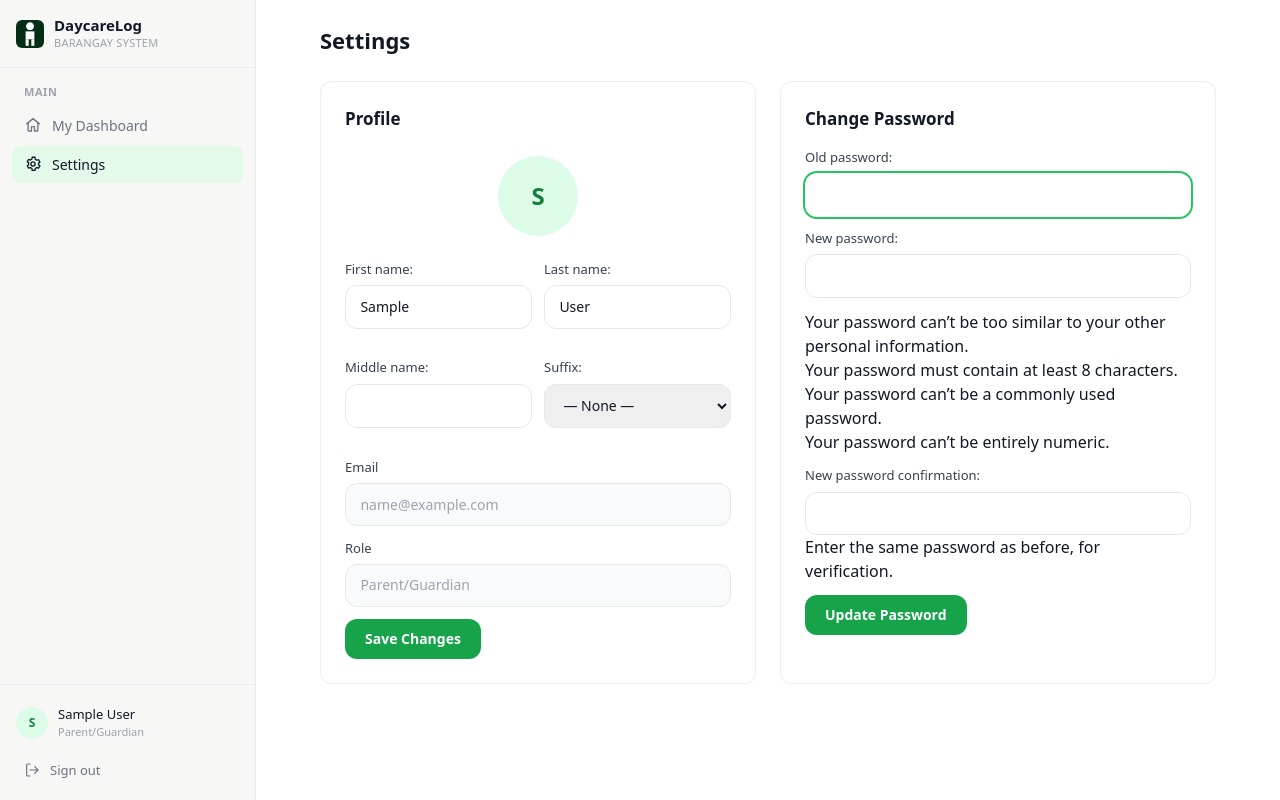
After one commit to earl1605/daycarelog-python, a Django app: page /dashboard/settings/ in a window 1280 px wide. The commit adds this page. Run offline with Django 5.2, Linux system fonts and the light colour scheme; the visitor is signed in with stand-in values (Sample User, id 1); some libraries are stand-ins or nearby versions.

Commit message:
Add Reports and Settings pages, and round out the sidebar to match React
Reports: monthly attendance summary (active children, school days,
present/absent counts, attendance rate) with CSV export - available to
staff/admin. Settings: edit name fields and change password, available
to any authenticated user (parent or staff), matching Register's name
capitalization.

Sidebar now has a "Management" group (Reports, Settings) and the admin
section is relabeled "Users" to match the React app's nav structure.
Skipped nutritional-status classification and profile photo upload from
the React versions - neither has a backing data model in this app.

```diff
--- a/accounts/forms.py
+++ b/accounts/forms.py
@@ -94,3 +94,16 @@ class StaffAccountForm(forms.Form):
 
 class DaycareLoginForm(AuthenticationForm):
     username = forms.EmailField(label="Email")
+
+
+class ProfileForm(forms.ModelForm):
+    """Used from the Settings page for a user to edit their own name fields."""
+
+    class Meta:
+        model = User
+        fields = ["first_name", "last_name", "middle_name", "suffix"]
+        widgets = {
+            "first_name": forms.TextInput(attrs={"class": "capitalize-name", "autocomplete": "given-name"}),
+            "last_name": forms.TextInput(attrs={"class": "capitalize-name", "autocomplete": "family-name"}),
+            "middle_name": forms.TextInput(attrs={"class": "capitalize-name", "autocomplete": "additional-name"}),
+        }
--- a/dashboard/templatetags/icons.py
+++ b/dashboard/templatetags/icons.py
@@ -53,6 +53,20 @@ _ICON_PATHS = {
         '<circle cx="11" cy="11" r="7" />'
         '<path d="m20 20-3.2-3.2" />'
     ),
+    "bar-chart": (
+        '<rect x="4" y="12.5" width="3.4" height="7.5" rx="0.9" />'
+        '<rect x="10.3" y="7" width="3.4" height="13" rx="0.9" />'
+        '<rect x="16.6" y="10" width="3.4" height="10" rx="0.9" />'
+    ),
+    "settings": (
+        '<circle cx="12" cy="12" r="2.8" />'
+        '<path d="M19.4 13.2a7.7 7.7 0 0 0 0-2.4l1.9-1.4-1.9-3.3-2.3.9a7.6 7.6 0 0 0-2-1.2L14.7 3h-3.8l-.4 2.5a7.6 7.6 0 0 0-2 1.2l-2.3-.9-1.9 3.3 1.9 1.4a7.7 7.7 0 0 0 0 2.4l-1.9 1.4 1.9 3.3 2.3-.9a7.6 7.6 0 0 0 2 1.2l.4 2.5h3.8l.4-2.5a7.6 7.6 0 0 0 2-1.2l2.3.9 1.9-3.3Z" />'
+    ),
+    "download": (
+        '<path d="M12 3.5v12" />'
+        '<path d="m7 11 5 5 5-5" />'
+        '<path d="M4.5 19.5h15" />'
+    ),
 }
 
 
--- a/dashboard/urls.py
+++ b/dashboard/urls.py
@@ -19,5 +19,8 @@ urlpatterns = [
     path("attendance/<int:pk>/edit/", views.attendance_edit, name="attendance_edit"),
     path("attendance/<int:pk>/delete/", views.attendance_delete, name="attendance_delete"),
     path("accounts-management/", views.account_management, name="account_management"),
+    path("reports/", views.reports, name="reports"),
+    path("reports/export/", views.reports_export_csv, name="reports_export_csv"),
+    path("settings/", views.settings_view, name="settings"),
     path("parent/", views.parent_home, name="parent_home"),
 ]
--- a/dashboard/views.py
+++ b/dashboard/views.py
@@ -1,18 +1,38 @@
-from datetime import timedelta
+import calendar
+import csv
+from datetime import date, timedelta
 
 from django.contrib import messages
-from django.contrib.auth import get_user_model
+from django.contrib.auth import get_user_model, update_session_auth_hash
 from django.contrib.auth.decorators import login_required
+from django.contrib.auth.forms import PasswordChangeForm
+from django.http import HttpResponse
 from django.shortcuts import get_object_or_404, redirect, render
 from django.utils import timezone
 from django.views.decorators.http import require_POST
 
 from accounts.decorators import admin_required, staff_or_admin_required
-from accounts.forms import StaffAccountForm
+from accounts.forms import ProfileForm, StaffAccountForm
 from dashboard.forms import AttendanceForm, ChildForm, GuardianProfileForm, HealthRecordForm
 from enrollment.models import Attendance, Child, GuardianProfile, HealthRecord
 
 User = get_user_model()
+
+
+def _month_range(month_str):
+    """Parse a 'YYYY-MM' string (defaulting to the current month) into
+    (year, month, first_day, last_day)."""
+    if month_str:
+        try:
+            year, month = (int(part) for part in month_str.split("-"))
+        except (ValueError, TypeError):
+            year, month = timezone.localdate().year, timezone.localdate().month
+    else:
+        today = timezone.localdate()
+        year, month = today.year, today.month
+    first_day = date(year, month, 1)
+    last_day = date(year, month, calendar.monthrange(year, month)[1])
+    return year, month, first_day, last_day
 
 
 @staff_or_admin_required
@@ -231,6 +251,75 @@ def account_management(request):
     )
 
 
+@staff_or_admin_required
+def reports(request):
+    month_str = request.GET.get("month", "")
+    year, month, first_day, last_day = _month_range(month_str)
+
+    month_attendance = Attendance.objects.filter(date__gte=first_day, date__lte=last_day)
+    school_days = month_attendance.values("date").distinct().count()
+    present_count = month_attendance.filter(status=Attendance.Status.PRESENT).count()
+    absent_count = month_attendance.filter(status=Attendance.Status.ABSENT).count()
+    marked_count = present_count + absent_count
+    attendance_rate = round((present_count / marked_count) * 100) if marked_count else 0
+
+    context = {
+        "selected_month": f"{year:04d}-{month:02d}",
+        "active_children": Child.objects.filter(status=Child.Status.ENROLLED).count(),
+        "school_days": school_days,
+        "present_count": present_count,
+        "absent_count": absent_count,
+        "attendance_rate": attendance_rate,
+    }
+    return render(request, "dashboard/reports.html", context)
+
+
+@staff_or_admin_required
+def reports_export_csv(request):
+    month_str = request.GET.get("month", "")
+    year, month, _, _ = _month_range(month_str)
+
+    response = HttpResponse(content_type="text/csv")
+    response["Content-Disposition"] = f'attachment; filename="report_{year:04d}-{month:02d}.csv"'
+    writer = csv.writer(response)
+    writer.writerow(["Name", "Sex", "Date of Birth", "Status"])
+    for child in Child.objects.order_by("first_name", "last_name"):
+        writer.writerow([
+            f"{child.first_name} {child.last_name}",
+            child.get_sex_display(),
+            child.date_of_birth,
+            child.get_status_display(),
+        ])
+    return response
+
+
+@login_required
+def settings_view(request):
+    if request.method == "POST":
+        if "save_profile" in request.POST:
+            profile_form = ProfileForm(request.POST, instance=request.user)
+            password_form = PasswordChangeForm(request.user)
+            if profile_form.is_valid():
+                profile_form.save()
+                messages.success(request, "Profile updated.")
+                return redirect("dashboard:settings")
+        else:
+            profile_form = ProfileForm(instance=request.user)
+            password_form = PasswordChangeForm(request.user, request.POST)
+            if password_form.is_valid():
+                user = password_form.save()
+                update_session_auth_hash(request, user)
+                messages.success(request, "Password changed.")
+                return redirect("dashboard:settings")
+    else:
+        profile_form = ProfileForm(instance=request.user)
+        password_form = PasswordChangeForm(request.user)
+
+    return render(
+        request, "dashboard/settings.html", {"profile_form": profile_form, "password_form": password_form}
+    )
+
+
 @login_required
 def parent_home(request):
     if request.user.is_staff_role:
--- /dev/null
+++ b/templates/dashboard/settings.html
@@ -0,0 +1,56 @@
+{% extends "layouts/app.html" %}
+{% block title %}Settings - DaycareLog{% endblock %}
+{% block content %}
+<div class="max-w-4xl mx-auto space-y-6">
+    <h1 class="text-[22px] font-bold text-gray-900">Settings</h1>
+
+    <div class="grid grid-cols-1 lg:grid-cols-2 gap-6">
+
+        <div class="bg-white rounded-xl border border-gray-200/70 p-6 space-y-4">
+            <h2 class="text-[17px] font-bold text-gray-900">Profile</h2>
+
+            <div class="flex flex-col items-center py-2">
+                <div class="w-20 h-20 rounded-full bg-primary-100 text-primary-700 flex items-center justify-center text-2xl font-bold">
+                    {{ user.first_name|default:user.email|first|upper }}
+                </div>
+            </div>
+
+            <form method="post" novalidate class="form-styled space-y-3">
+                {% csrf_token %}
+                <div class="grid grid-cols-2 gap-3">
+                    {{ profile_form.as_p }}
+                </div>
+
+                <div>
+                    <label class="block text-sm font-medium text-gray-700 mb-1.5">Email</label>
+                    <input type="email" value="{{ user.email }}" disabled
+                        class="w-full border border-gray-100 bg-gray-50 rounded-xl px-4 py-2.5 text-sm text-gray-400">
+                </div>
+                <div>
+                    <label class="block text-sm font-medium text-gray-700 mb-1.5">Role</label>
+                    <input type="text" value="{{ user.get_role_display }}" disabled
+                        class="w-full border border-gray-100 bg-gray-50 rounded-xl px-4 py-2.5 text-sm text-gray-400">
+                </div>
+
+                <button type="submit" name="save_profile" value="1"
+                    class="bg-primary-600 hover:bg-primary-700 text-white font-semibold px-5 py-2.5 rounded-xl transition-colors text-sm">
+                    Save Changes
+                </button>
+            </form>
+        </div>
+
+        <div class="bg-white rounded-xl border border-gray-200/70 p-6 space-y-4">
+            <h2 class="text-[17px] font-bold text-gray-900">Change Password</h2>
+            <form method="post" novalidate class="form-styled space-y-3">
+                {% csrf_token %}
+                {{ password_form.as_p }}
+                <button type="submit" name="save_password" value="1"
+                    class="bg-primary-600 hover:bg-primary-700 text-white font-semibold px-5 py-2.5 rounded-xl transition-colors text-sm">
+                    Update Password
+                </button>
+            </form>
+        </div>
+
+    </div>
+</div>
+{% endblock %}
--- a/templates/layouts/app.html
+++ b/templates/layouts/app.html
@@ -24,6 +24,8 @@
             {% url 'dashboard:guardians_list' as url_guardians %}
             {% url 'dashboard:health_records_list' as url_health %}
             {% url 'dashboard:attendance_list' as url_attendance %}
+            {% url 'dashboard:reports' as url_reports %}
+            {% url 'dashboard:settings' as url_settings %}
             {% url 'dashboard:account_management' as url_accounts %}
             {% url 'dashboard:parent_home' as url_parent %}
 
@@ -54,6 +56,22 @@
                     </div>
                 </div>
 
+                <div>
+                    <div class="h-px bg-gray-200/70 mb-5 -mt-2.5 mx-1"></div>
+                    <p class="px-3 pb-1.5 text-[11px] font-semibold text-gray-400 uppercase tracking-wider">Management</p>
+                    <div class="space-y-0.5">
+                        <a href="{{ url_reports }}" class="group flex items-center gap-2.5 px-3 py-2 rounded-lg text-[14px] font-medium transition-colors duration-150 {% if request.path == url_reports %}bg-primary-100/70 text-gray-900{% else %}text-gray-500 hover:bg-gray-900/[0.04] hover:text-gray-800{% endif %}">
+                            {% icon "bar-chart" %}
+                            <span class="flex-1 truncate">Reports</span>
+                        </a>
+                        <a href="{{ url_settings }}" class="group flex items-center gap-2.5 px-3 py-2 rounded-lg text-[14px] font-medium transition-colors duration-150 {% if request.path == url_settings %}bg-primary-100/70 text-gray-900{% else %}text-gray-500 hover:bg-gray-900/[0.04] hover:text-gray-800{% endif %}">
+                            {% icon "settings" %}
+                            <span class="flex-1 truncate">Settings</span>
+                            {% icon "chevron-down" cls="shrink-0 w-3.5 h-3.5 ml-auto text-gray-400" %}
+                        </a>
+                    </div>
+                </div>
+
                 {% if user.is_admin_role %}
                     <div>
                         <div class="h-px bg-gray-200/70 mb-5 -mt-2.5 mx-1"></div>
@@ -61,7 +79,7 @@
                         <div class="space-y-0.5">
                             <a href="{{ url_accounts }}" class="group flex items-center gap-2.5 px-3 py-2 rounded-lg text-[14px] font-medium transition-colors duration-150 {% if request.path == url_accounts %}bg-primary-100/70 text-gray-900{% else %}text-gray-500 hover:bg-gray-900/[0.04] hover:text-gray-800{% endif %}">
                                 {% icon "users" %}
-                                <span class="flex-1 truncate">Accounts</span>
+                                <span class="flex-1 truncate">Users</span>
                             </a>
                         </div>
                     </div>
@@ -73,6 +91,10 @@
                         <a href="{{ url_parent }}" class="group flex items-center gap-2.5 px-3 py-2 rounded-lg text-[14px] font-medium transition-colors duration-150 {% if request.path == url_parent %}bg-primary-100/70 text-gray-900{% else %}text-gray-500 hover:bg-gray-900/[0.04] hover:text-gray-800{% endif %}">
                             {% icon "home" %}
                             <span class="flex-1 truncate">My Dashboard</span>
+                        </a>
+                        <a href="{{ url_settings }}" class="group flex items-center gap-2.5 px-3 py-2 rounded-lg text-[14px] font-medium transition-colors duration-150 {% if request.path == url_settings %}bg-primary-100/70 text-gray-900{% else %}text-gray-500 hover:bg-gray-900/[0.04] hover:text-gray-800{% endif %}">
+                            {% icon "settings" %}
+                            <span class="flex-1 truncate">Settings</span>
                         </a>
                     </div>
                 </div>
```
Also changed, not shown: templates/dashboard/reports.html (added, +46 -0 lines).
